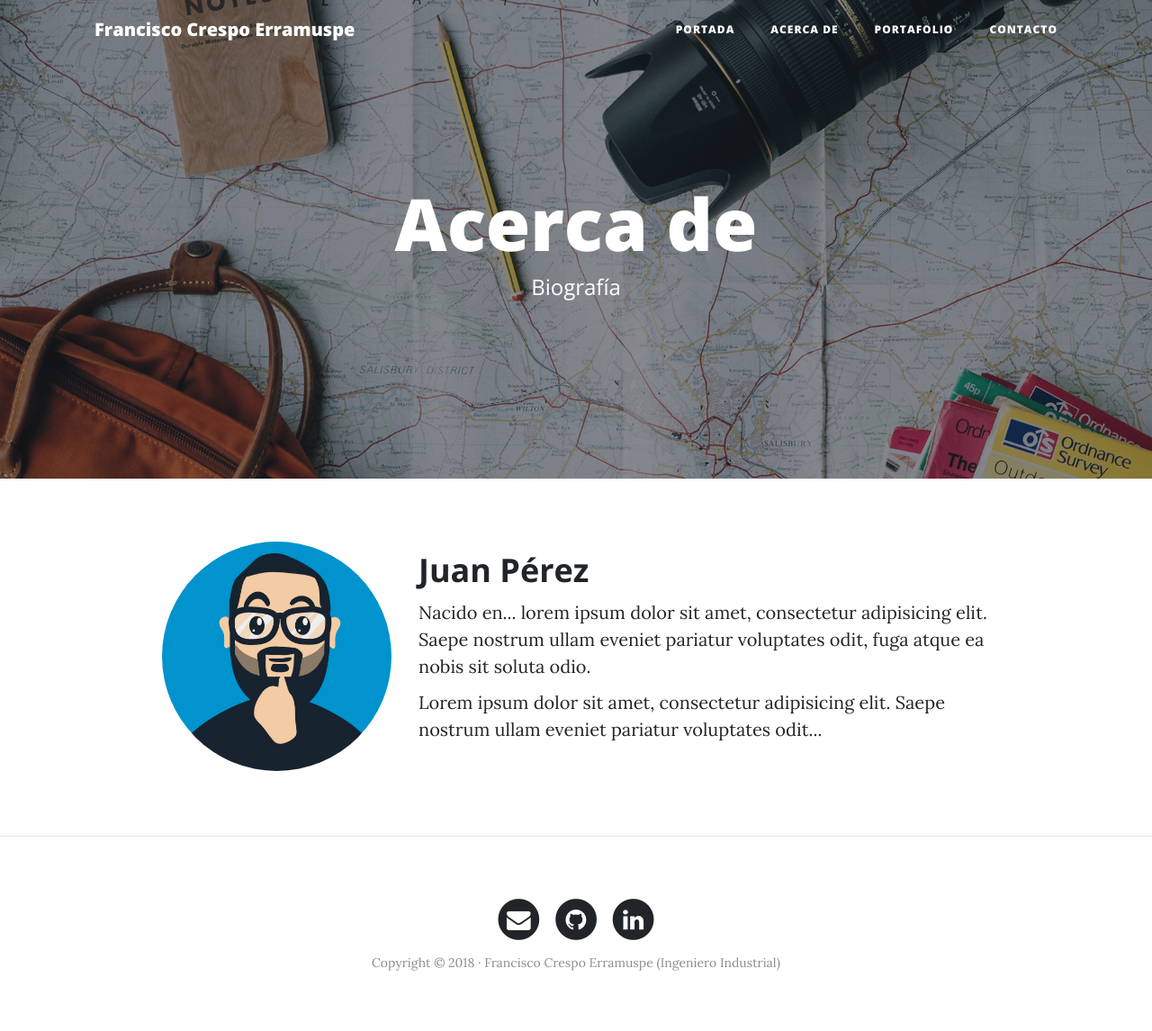
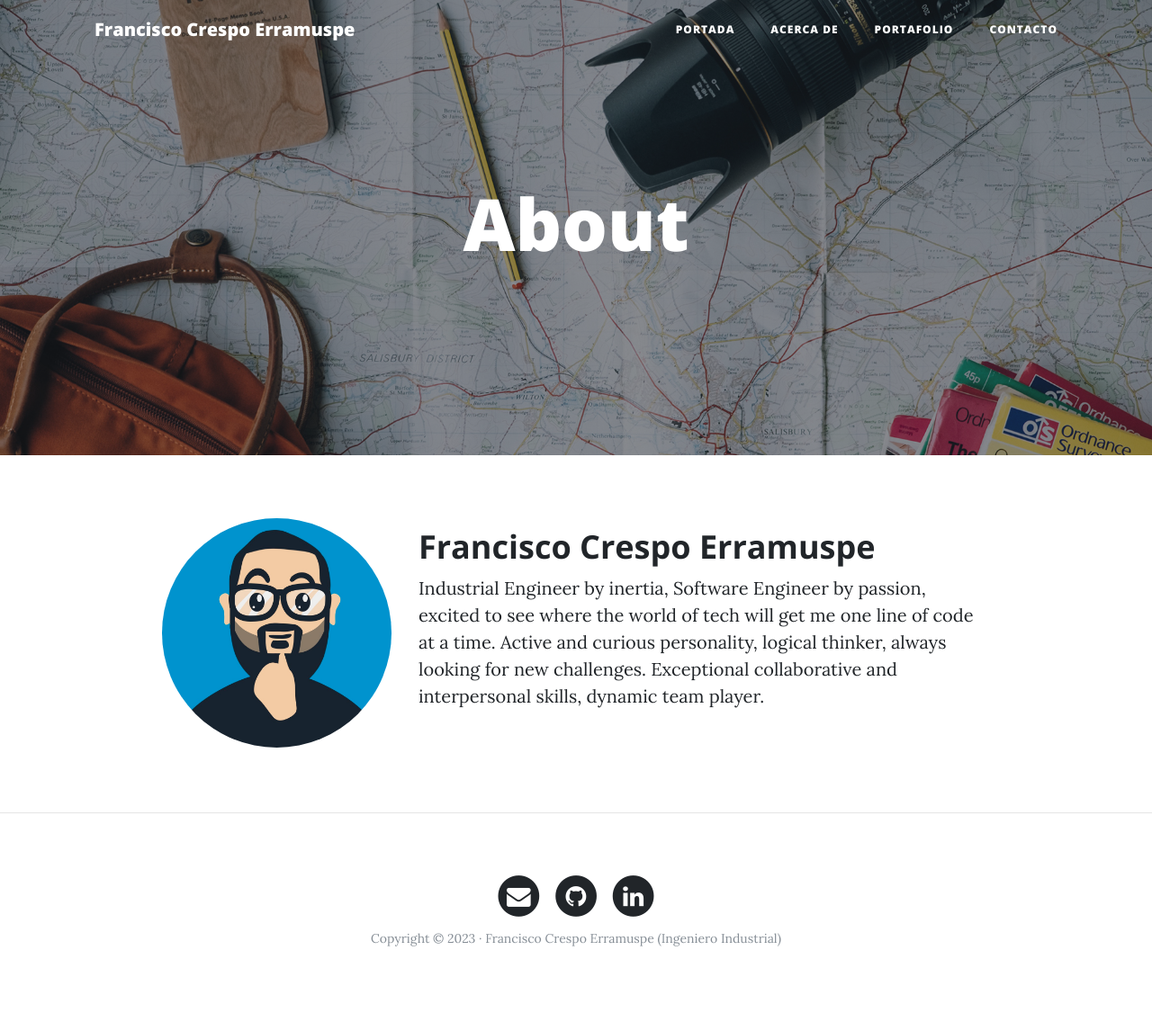
Before and after one commit to fcrespo8/webpersonal, a Django app: page /about-me/ in a window 1280 px wide. Shown: the whole page at 90% size. After the commit the page ends 1052 px from the top, so only its background shows below. Run offline with Django 4.2, Linux system fonts and the light colour scheme; some libraries are stand-ins or nearby versions.

Commit message:
format changes in about base contact

```diff
--- a/core/templates/core/about.html
+++ b/core/templates/core/about.html
@@ -5,8 +5,8 @@
 {% block background %}{% load static %}{% static 'core/img/about-bg.jpg' %}{% endblock %}
 
 {% block headers %}
-<h1>Acerca de</h1>
-<span class="subheading">Biografía</span>
+<h1>About</h1>
+<span class="subheading"></span>
 {% endblock %}
 
 
@@ -16,9 +16,11 @@
     <img class="img-fluid avatar" src="{% static 'core/img/avatar.jpg' %}" alt="">
   </div>
   <div class="col-lg-7 col-md-8">
-    <h2 class="section-heading">Juan Pérez</h2>
-    <p>Nacido en... lorem ipsum dolor sit amet, consectetur adipisicing elit. Saepe nostrum ullam eveniet pariatur voluptates odit, fuga atque ea nobis sit soluta odio.</p>
-    <p>Lorem ipsum dolor sit amet, consectetur adipisicing elit. Saepe nostrum ullam eveniet pariatur voluptates odit...</p>
+    <h2 class="section-heading">Francisco Crespo Erramuspe</h2>
+    <p>Industrial Engineer by inertia, Software Engineer by passion, excited to see where the world of tech will get me
+    one line of code at a time. Active and curious personality, logical thinker, always looking for new challenges.
+    Exceptional collaborative and interpersonal skills, dynamic team player.
+    </p>
   </div>
 </div>
 {% endblock %}
--- a/core/templates/core/base.html
+++ b/core/templates/core/base.html
@@ -103,7 +103,7 @@
                 </a>
               </li>
             </ul>
-            <p class="copyright text-muted">Copyright &copy; 2018 · Francisco Crespo Erramuspe (Ingeniero Industrial) </p>
+            <p class="copyright text-muted">Copyright &copy; 2023 · Francisco Crespo Erramuspe (Ingeniero Industrial) </p>
           </div>
         </div>
       </div>
--- a/core/templates/core/contact.html
+++ b/core/templates/core/contact.html
@@ -12,7 +12,7 @@
 {% block content %}
 <div class="row">
   <div class="col-lg-8 col-md-10 mx-auto">
-    <p>Lorem ipsum dolor sit amet, consectetur adipisicing elit. Saepe nostrum ullam eveniet pariatur voluptates odit, fuga atque ea nobis sit soluta odio, adipisci quas excepturi maxime quae totam ducimus consectetur?</p>
+    <p>Industrial Engineer by inertia, Software Engineer by passion, excited to see where the world of tech will get me one line of code at a time. Active and curious personality, logical thinker, always looking for new challenges. Exceptional collaborative and interpersonal skills, dynamic team player.</p>
     <br>
     <p><b>Teléfono:</b> +09 876 543 210</p>
     <p><b>Honorarios:</b> 60€/h (precio base)</p>
```
